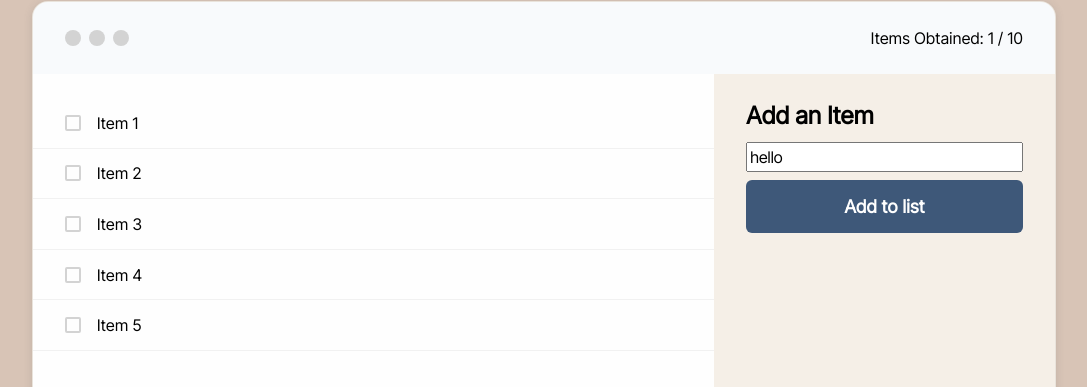
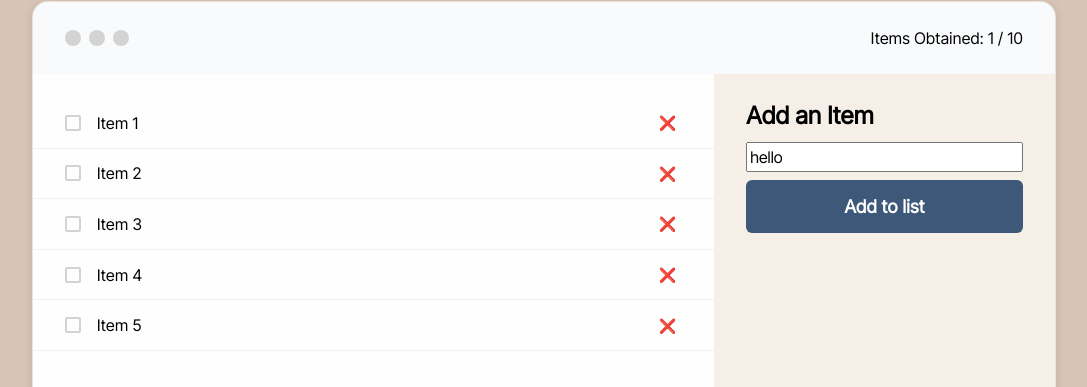
Before and after one commit to jacobmcmichael/react-practice--shopping-list-app, a React (Vite) app: page / in a window 1280 px wide. Shown: the part 79-466 px from the top of the page, without its empty margins (96-1183 px from the left). Built offline with nearby package versions, Linux system fonts and the light colour scheme.

Commit message:
:art: adds button to remove list item

```diff
--- a/src/components/List.tsx
+++ b/src/components/List.tsx
@@ -1,5 +1,8 @@
+/* Dependencies */
+import { useEffect, useState } from "react";
+
 /* Types */
-import { ListItemType } from "@app/types/components";
+import { ListItemType, ListItemProps } from "@app/types/components";
 
 /* Styles */
 import "@styles/components/list.css";
@@ -32,7 +35,9 @@ const data = [
 	},
 ];
 
-function ListItem(item: ListItemType) {
+function ListItem(props: ListItemProps) {
+	const { item, setListItems } = props;
+
 	const handleCheckboxClick = (event: React.MouseEvent<HTMLDivElement, MouseEvent>) => {
 		const currentTarget: HTMLDivElement = event.currentTarget;
 		const checkbox: HTMLInputElement | null = currentTarget.querySelector('input[type="checkbox"]');
@@ -42,12 +47,27 @@ function ListItem(item: ListItemType) {
 		}
 	};
 
+	const handleDeleteItem = (event: React.MouseEvent<HTMLButtonElement, MouseEvent>) => {
+		const currentTarget: HTMLButtonElement = event.currentTarget;
+		const listItem: HTMLElement | null = currentTarget.parentElement;
+
+		if (listItem) {
+			setListItems((prevItems: ListItemType[]) => prevItems.filter((prevItem) => prevItem.id !== item.id));
+		}
+	};
+
 	return (
 		<div
-			key={item.id}
 			className="form__group"
 			onClick={(event) => handleCheckboxClick(event)}
 		>
+			<button
+				className="form__action"
+				onClick={(event) => handleDeleteItem(event)}
+			>
+				❌
+			</button>
+
 			<label htmlFor={item.name}>{item.name}</label>
 			<input
 				id={item.name}
@@ -60,10 +80,25 @@ function ListItem(item: ListItemType) {
 }
 
 export default function List() {
+	const [listItems, setListItems] = useState<ListItemType[]>(data);
+
+	useEffect(() => {
+		console.log(listItems);
+	}, [listItems]);
+
 	return (
 		<section id="List">
 			<div className="inner">
-				<form id="ShoppingListForm">{data.length > 0 && data.map((item) => <ListItem {...item} />)}</form>
+				<form id="ShoppingListForm">
+					{listItems.length > 0 &&
+						listItems.map((item) => (
+							<ListItem
+								key={item.id}
+								item={item}
+								setListItems={setListItems}
+							/>
+						))}
+				</form>
 			</div>
 		</section>
 	);
--- a/src/styles/components/list.css
+++ b/src/styles/components/list.css
@@ -32,16 +32,17 @@
 	border-bottom: 1px solid var(--app-border-color);
 }
 
-#List .form__group,
-#List .form__group > * {
+#List label {
+	margin-right: auto;
+}
+
+#List label,
+#List input[type="checkbox"]::before,
+#List .form__action {
 	cursor: pointer;
 }
 
-#List .form__group label {
-	flex: 1;
-}
-
-#List .form__group input[type="checkbox"] {
+#List input[type="checkbox"] {
 	--size: 1rem;
 
 	appearance: none;
@@ -55,7 +56,7 @@
 	height: var(--size);
 }
 
-#List .form__group input[type="checkbox"]::before {
+#List input[type="checkbox"]::before {
 	content: "";
 	position: absolute;
 
@@ -67,6 +68,13 @@
 	border-radius: 2px;
 }
 
-#List .form__group input[type="checkbox"]:checked::before {
+#List input[type="checkbox"]:checked::before {
 	background-color: darkgray;
 }
+
+#List .form__action {
+	font-size: 0.875rem;
+
+	border: none;
+	background-color: transparent;
+}
--- a/src/styles/components/shared/button.css
+++ b/src/styles/components/shared/button.css
@@ -1,5 +1,5 @@
 /* Button */
-button {
+.button {
 	display: inline-block;
 	width: 100%;
 
@@ -18,7 +18,7 @@ button {
 	cursor: pointer;
 }
 
-button:hover {
+.button:hover {
 	opacity: 0.9;
 }
 
--- a/src/types/components.ts
+++ b/src/types/components.ts
@@ -6,6 +6,11 @@ export type ListItemType = {
 	checked: boolean;
 };
 
+export interface ListItemProps {
+	item: ListItemType;
+	setListItems: React.Dispatch<React.SetStateAction<ListItemType[]>>;
+}
+
 export interface ButtonProps extends ButtonHTMLAttributes<HTMLButtonElement> {
 	variant: "primary" | "secondary";
 }
```
